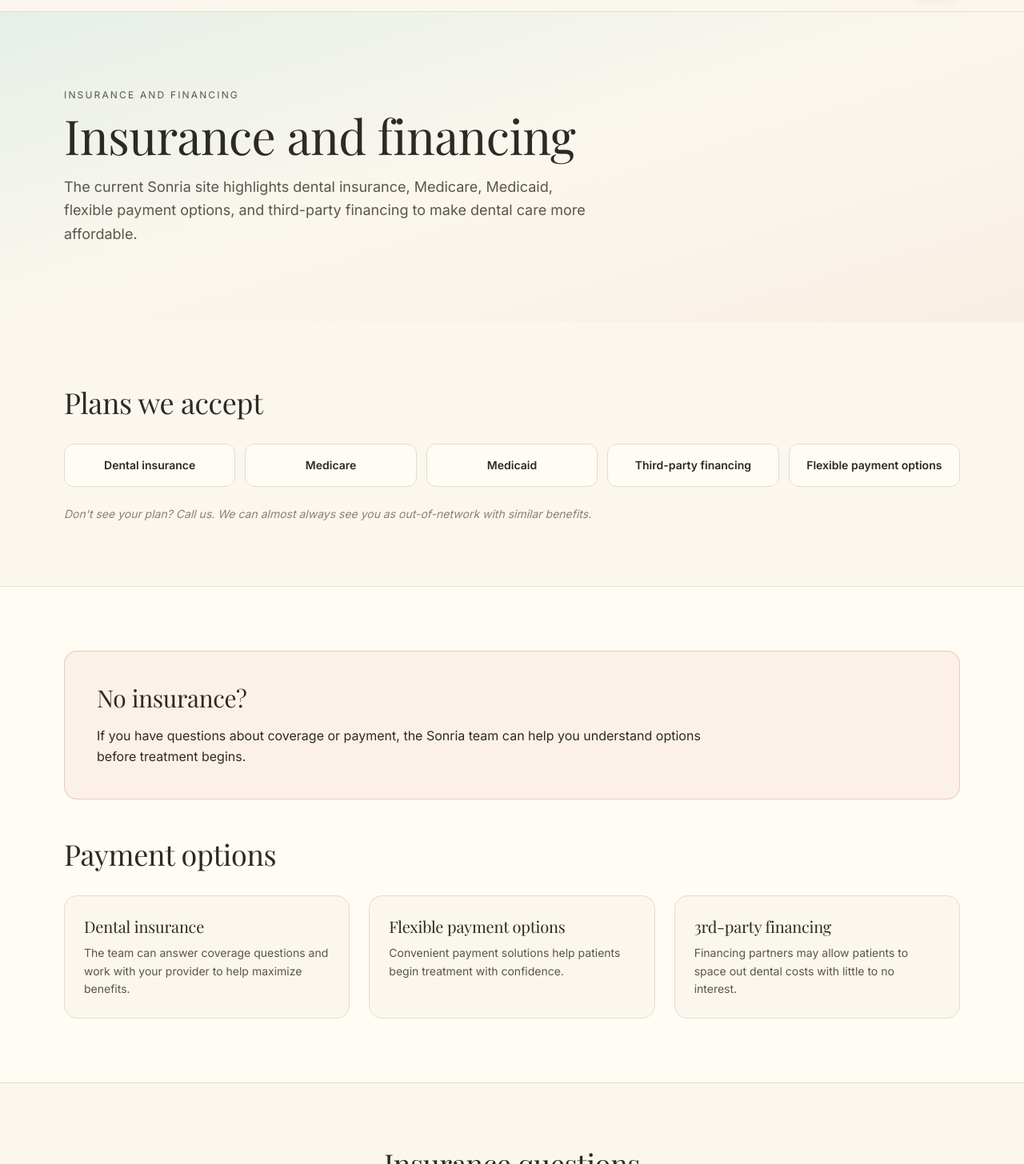
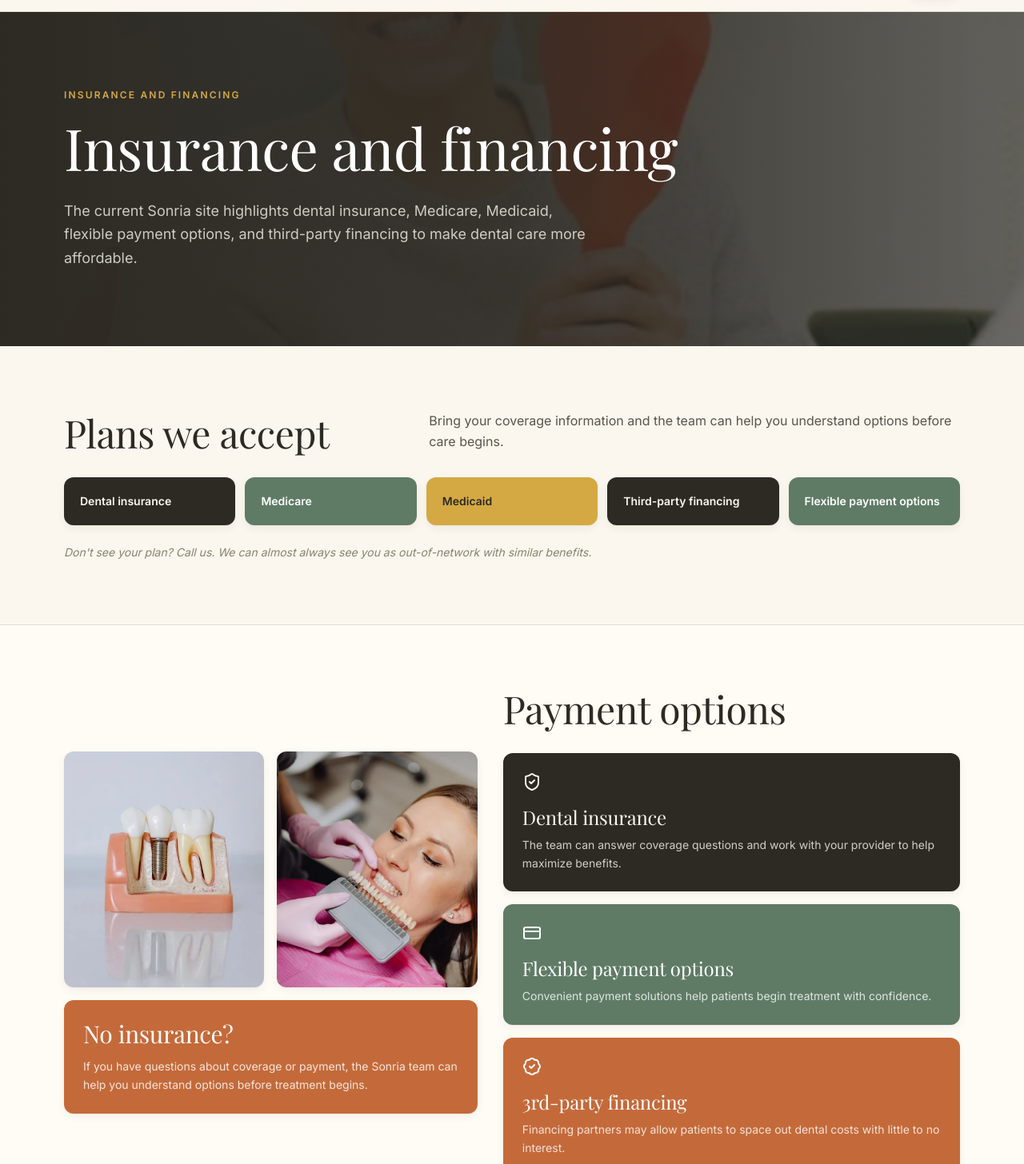
Before and after one commit to Blue-Orchid-Society/sonria-dentista, a Next.js app: page /en/insurance in a window 1280 px wide. Shown: the part 54-1510 px from the top of the page at 80% size. Built offline with nearby package versions, Linux system fonts and the light colour scheme; no server answers; a web font is replaced by a local one.

Commit message:
Refactor code structure for improved readability and maintainability

```diff
--- a/app/[locale]/insurance/page.tsx
+++ b/app/[locale]/insurance/page.tsx
@@ -1,5 +1,6 @@
 import Link from "next/link";
 import type { Metadata } from "next";
+import { BadgeCheck, CreditCard, ShieldCheck } from "lucide-react";
 import { getSite, type Locale } from "@/lib/content";
 
 export async function generateMetadata({
@@ -23,63 +24,103 @@
   const { locale } = await params;
   const site = await getSite(locale as Locale);
   const isEs = locale === "es";
+  const financeIcons = [ShieldCheck, CreditCard, BadgeCheck];
+  const financeCardStyles = [
+    "bg-foreground text-background",
+    "bg-sage-deep text-white",
+    "bg-terracotta text-white",
+  ];
 
   return (
     <>
-      <section className="relative overflow-hidden bg-gradient-to-br from-sage-soft via-background to-terracotta-soft/40">
-        <div className="mx-auto max-w-6xl px-4 py-16 md:py-24">
-          <div className="text-xs uppercase tracking-[0.18em] text-muted">
+      <section className="relative overflow-hidden bg-foreground text-background">
+        <img
+          src="/images/insurance-1.png"
+          alt=""
+          className="absolute inset-0 h-full w-full object-cover opacity-42"
+        />
+        <div className="absolute inset-0 bg-gradient-to-r from-foreground via-foreground/82 to-foreground/28" />
+        <div className="relative mx-auto max-w-6xl px-4 py-16 md:py-24">
+          <div className="max-w-3xl">
+            <div className="text-xs font-semibold uppercase tracking-[0.18em] text-gold">
               {isEs ? "Seguro y financiamiento" : "Insurance and financing"}
             </div>
-          <h1 className="mt-3 font-display text-4xl md:text-6xl tracking-tight text-foreground max-w-3xl">
+            <h1 className="mt-3 font-display text-5xl leading-tight text-white md:text-7xl">
               {site.insurance.heading}
             </h1>
-          <p className="mt-5 text-lg text-muted max-w-2xl leading-relaxed">{site.insurance.intro}</p>
+            <p className="mt-5 max-w-2xl text-lg leading-relaxed text-background/78">{site.insurance.intro}</p>
+          </div>
         </div>
       </section>
 
-      <section className="mx-auto max-w-6xl px-4 py-16 md:py-20">
-        <h2 className="font-display text-3xl md:text-4xl tracking-tight text-foreground">
+      <section className="bg-background py-16 md:py-20">
+        <div className="mx-auto max-w-6xl px-4">
+          <div className="grid gap-8 lg:grid-cols-[0.78fr_1.22fr] lg:items-end">
+            <h2 className="font-display text-4xl tracking-tight text-foreground md:text-5xl">
               {isEs ? "Planes que aceptamos" : "Plans we accept"}
             </h2>
-        <div className="mt-8 grid grid-cols-2 md:grid-cols-3 lg:grid-cols-5 gap-3">
-          {site.insurance.plansAccepted.map((p) => (
+            <p className="text-base leading-relaxed text-muted">
+              {isEs
+                ? "Trae tu informacion de cobertura y el equipo te ayuda a entender opciones antes de comenzar."
+                : "Bring your coverage information and the team can help you understand options before care begins."}
+            </p>
+          </div>
+          <div className="mt-8 grid gap-3 sm:grid-cols-2 lg:grid-cols-5">
+            {site.insurance.plansAccepted.map((p, index) => (
               <div
                 key={p}
-              className="rounded-xl bg-card border border-border-soft px-4 py-4 text-center text-sm font-semibold text-foreground"
+                className={
+                  "rounded-xl px-5 py-5 text-sm font-semibold shadow-warm " +
+                  (index % 3 === 0
+                    ? "bg-foreground text-background"
+                    : index % 3 === 1
+                      ? "bg-sage-deep text-white"
+                      : "bg-gold text-foreground")
+                }
               >
                 {p}
               </div>
             ))}
           </div>
-        <p className="mt-6 text-sm text-muted-2 italic max-w-3xl">
+          <p className="mt-6 max-w-3xl text-sm italic text-muted-2">
             {isEs
               ? "No ves tu plan? Llamanos. Casi siempre podemos atenderte como proveedor fuera de red con beneficios similares."
               : "Don't see your plan? Call us. We can almost always see you as out-of-network with similar benefits."}
           </p>
+        </div>
       </section>
 
-      <section className="bg-card border-y border-border-soft">
-        <div className="mx-auto max-w-6xl px-4 py-16 md:py-20">
-          <div className="rounded-2xl bg-terracotta-soft/40 border border-terracotta/30 p-8 md:p-10">
-            <h2 className="font-display text-2xl md:text-3xl tracking-tight text-foreground">
+      <section className="border-y border-border-soft bg-card py-16 md:py-20">
+        <div className="mx-auto grid max-w-6xl gap-8 px-4 lg:grid-cols-[0.95fr_1.05fr] lg:items-center">
+          <div className="grid gap-4 sm:grid-cols-2">
+            <img src="/images/insurance-2.png" alt="" className="h-full min-h-56 w-full rounded-xl object-cover shadow-warm" loading="lazy" />
+            <img src="/images/insurance-3.png" alt="" className="h-full min-h-56 w-full rounded-xl object-cover shadow-warm" loading="lazy" />
+            <div className="rounded-xl bg-terracotta p-6 text-white shadow-warm sm:col-span-2">
+              <h2 className="font-display text-3xl tracking-tight">
                 {isEs ? "Sin seguro?" : "No insurance?"}
               </h2>
-            <p className="mt-4 text-base text-foreground leading-relaxed max-w-3xl">
+              <p className="mt-3 max-w-3xl text-sm leading-relaxed text-white/82">
                 {site.insurance.noInsurance}
               </p>
             </div>
+          </div>
 
-          <h2 className="mt-12 font-display text-3xl md:text-4xl tracking-tight text-foreground">
+          <div>
+            <h2 className="font-display text-4xl tracking-tight text-foreground md:text-5xl">
               {isEs ? "Opciones de pago" : "Payment options"}
             </h2>
-          <div className="mt-8 grid gap-6 md:grid-cols-3">
-            {site.insurance.financing.map((f) => (
-              <div key={f.name} className="rounded-2xl bg-background border border-border-soft p-6">
-                <h3 className="font-display text-xl text-foreground">{f.name}</h3>
-                <p className="mt-2 text-sm text-muted leading-relaxed">{f.body}</p>
+            <div className="mt-8 grid gap-4">
+              {site.insurance.financing.map((f, index) => {
+                const Icon = financeIcons[index % financeIcons.length];
+                return (
+                  <div key={f.name} className={`rounded-xl p-6 shadow-warm ${financeCardStyles[index % financeCardStyles.length]}`}>
+                    <Icon className="h-6 w-6" aria-hidden="true" />
+                    <h3 className="mt-4 font-display text-2xl">{f.name}</h3>
+                    <p className="mt-2 text-sm leading-relaxed opacity-80">{f.body}</p>
                   </div>
-            ))}
+                );
+              })}
+            </div>
           </div>
         </div>
       </section>
```
Also changed, not shown: app/[locale]/new-patients/page.tsx (+81 -39 lines), public/logo.png (added). Lines whose indentation alone changed are shown as unchanged.
